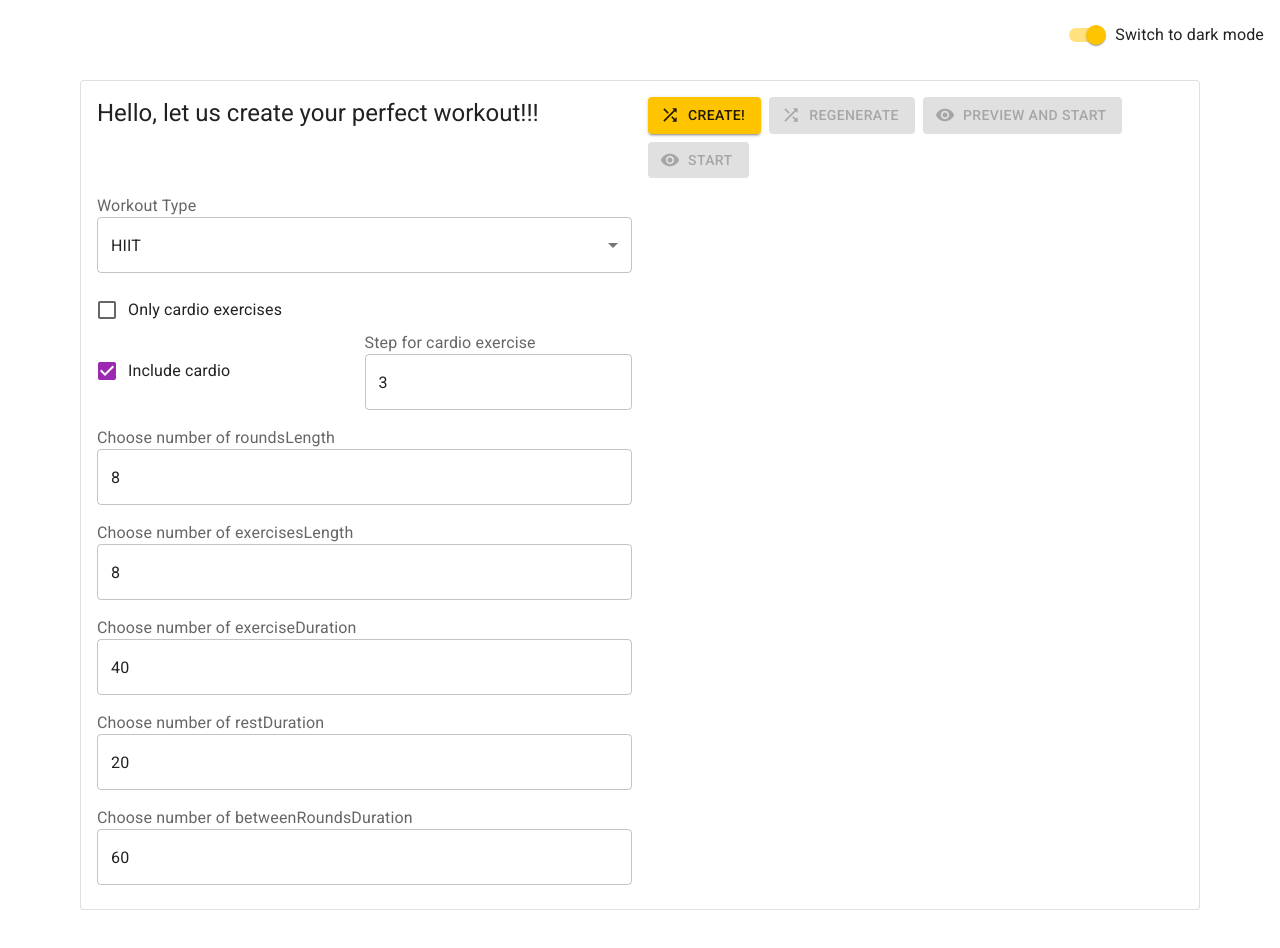
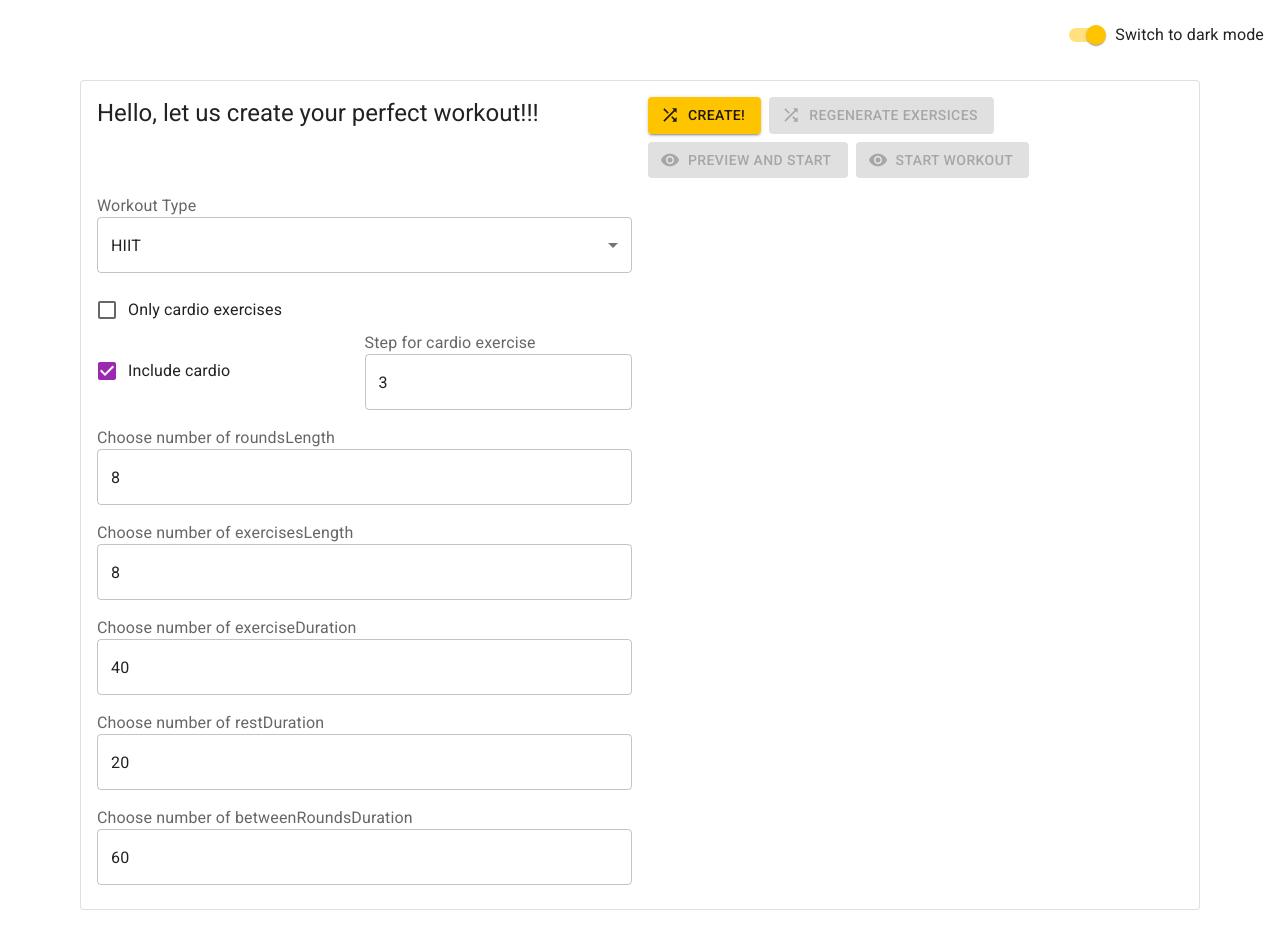
Before and after one commit to kl2karpenko/sportApp, a React (Create React App) app: page / in a window 1280 px wide. Shown: the top 948 px of the page. Built offline with nearby package versions, Linux system fonts and the light colour scheme.

Commit message:
add some fixes

```diff
--- a/src/components/CreateWorkout/CreateWorkout.tsx
+++ b/src/components/CreateWorkout/CreateWorkout.tsx
@@ -88,7 +88,7 @@ export default function CreateWorkout(): React.ReactElement {
                       dispatch(cleanWorkoutState())
                     }}
                   >
-                    Regenerate
+                    Regenerate exersices
                   </Button>
                 </Grid>
                 <Grid item>
@@ -125,7 +125,7 @@ export default function CreateWorkout(): React.ReactElement {
                       navigate("workout");
                     }}
                   >
-                    Start
+                    Start Workout
                   </Button>
                 </Grid>
               </Grid>
--- a/src/components/WorkoutPreview/TabataWorkoutPreview/TabataWorkoutPreview.tsx
+++ b/src/components/WorkoutPreview/TabataWorkoutPreview/TabataWorkoutPreview.tsx
@@ -26,6 +26,7 @@ export default function HIITWorkoutPreview() {
             key={`${round.bodyId}-${roundIndex}`}
             round={round}
             roundIndex={roundIndex}
+            includeCardio={workoutSession.includeCardio}
           />
         )
       }
--- a/src/components/WorkoutPreview/TabataWorkoutPreview/TabataWorkoutPreviewRound.tsx
+++ b/src/components/WorkoutPreview/TabataWorkoutPreview/TabataWorkoutPreviewRound.tsx
@@ -20,20 +20,26 @@ import ShuffleIcon from "@mui/icons-material/Cached";
 import { TValues } from "../../../interfaces/TValues";
 import { EBodyParts } from "../../../data/bodyPartsForWorkout";
 import { getAllExercisesForBodyPart, getCardioExercisesList } from "../../../store/workoutSession";
+import { TABATA_EXERCISES_INDEXES } from "../../../mockedData/testWorkoutSession";
 
 interface ITabataWorkoutPreviewRoundProps {
   round: Partial<IRound>;
   roundIndex: number;
+  includeCardio: boolean;
   handleChangeExerciseForRound(roundIndex: number, exerciseIndex: number, exerciseValue: any): void;
   handleRandomChangeExerciseForRound(roundIndex: number, exerciseIndex: number, isCardio: boolean): void;
 }
 
-export default function TabataWorkoutPreviewRound({ round, roundIndex, handleRandomChangeExerciseForRound, handleChangeExerciseForRound }: ITabataWorkoutPreviewRoundProps) {
+export default function TabataWorkoutPreviewRound({ round, includeCardio, roundIndex, handleRandomChangeExerciseForRound, handleChangeExerciseForRound }: ITabataWorkoutPreviewRoundProps) {
   const bodyPartName: TValues<typeof EBodyParts> = round.bodyId as TValues<typeof EBodyParts>;
   const bodyPartLabel: string = useSelector((state: RootState) => getBodyPartLabel(state.bodyParts, bodyPartName));
   const exercisesInThisRound = round.exercisesList || [];
   const allExercises = useSelector((state: RootState) => getAllExercisesForBodyPart(state.workoutSession, bodyPartName)) || [];
   const cardioExercises = useSelector((state: RootState) => getCardioExercisesList(state.workoutSession)) || [];
+
+  const firstExIndex = includeCardio ? TABATA_EXERCISES_INDEXES.firstExWithCardio : TABATA_EXERCISES_INDEXES.firstExWithoutCardio;
+  const secondExIndex = includeCardio ? TABATA_EXERCISES_INDEXES.secondExWithCardio : TABATA_EXERCISES_INDEXES.secondExWithoutCardio;
+
 
   return (
     <Fragment key={round.bodyId}>
@@ -58,7 +64,7 @@ export default function TabataWorkoutPreviewRound({ round, roundIndex, handleRan
                         handleChangeExerciseForRound(roundIndex, index, value)
                       }
                     >
-                      {(index !== 2 ? allExercises : cardioExercises).map((exercise: Partial<IExercise>) => (
+                      {([firstExIndex,secondExIndex].includes(index) ? allExercises : cardioExercises).map((exercise: Partial<IExercise>) => (
                         <MenuItem key={exercise.id} value={exercise.id}>
                           {exercise?.label?.length! > 80 ? exercise.label?.substring(0,80) + "..." : exercise?.label}
                         </MenuItem>
--- a/src/services/LocalStorage.ts
+++ b/src/services/LocalStorage.ts
@@ -2,6 +2,7 @@ import { store } from "../store/main";
 import { IWorkoutSessionState } from "../store/workoutSession";
 import { IActiveWorkoutState } from "./ActiveWorkoutManagerService/IActiveWorkoutState";
 
+// rename to session storage
 class LocalStorage {
   unsubscribeFromStore: Function = () => {};
 
@@ -22,7 +23,7 @@ class LocalStorage {
   private static getItem<T>(key: string): T | null {
     let value = null;
     try {
-      value = JSON.parse(localStorage.getItem(key)!);
+      value = JSON.parse(sessionStorage.getItem(key)!);
     } catch {
       // no-op
     }
@@ -37,8 +38,8 @@ class LocalStorage {
     return LocalStorage.getItem("activeWorkout");
   }
 
-  setItem(key: string, data: string): void { return localStorage.setItem(key, data); }
-  clear(): void { return localStorage.clear(); }
+  setItem(key: string, data: string): void { return sessionStorage.setItem(key, data); }
+  clear(): void { return sessionStorage.clear(); }
 }
 
 const localStorageProxy = new LocalStorage();
--- a/src/store/workoutSession/workoutSession.ts
+++ b/src/store/workoutSession/workoutSession.ts
@@ -6,7 +6,6 @@ import { WorkoutType } from "../../interfaces/WorkoutType";
 import { RoundFields } from "../../models/Round/RoundFields";
 import IRound from "../../models/Round/IRound";
 import IExercise from "../../models/Exercise/IExercise";
-import localStorageProxy from "../../services/LocalStorage";
 import {
   generateRandomWorkoutExerciseInRoundAction,
   IUpdateWorkoutSessionValuePayload,
```
